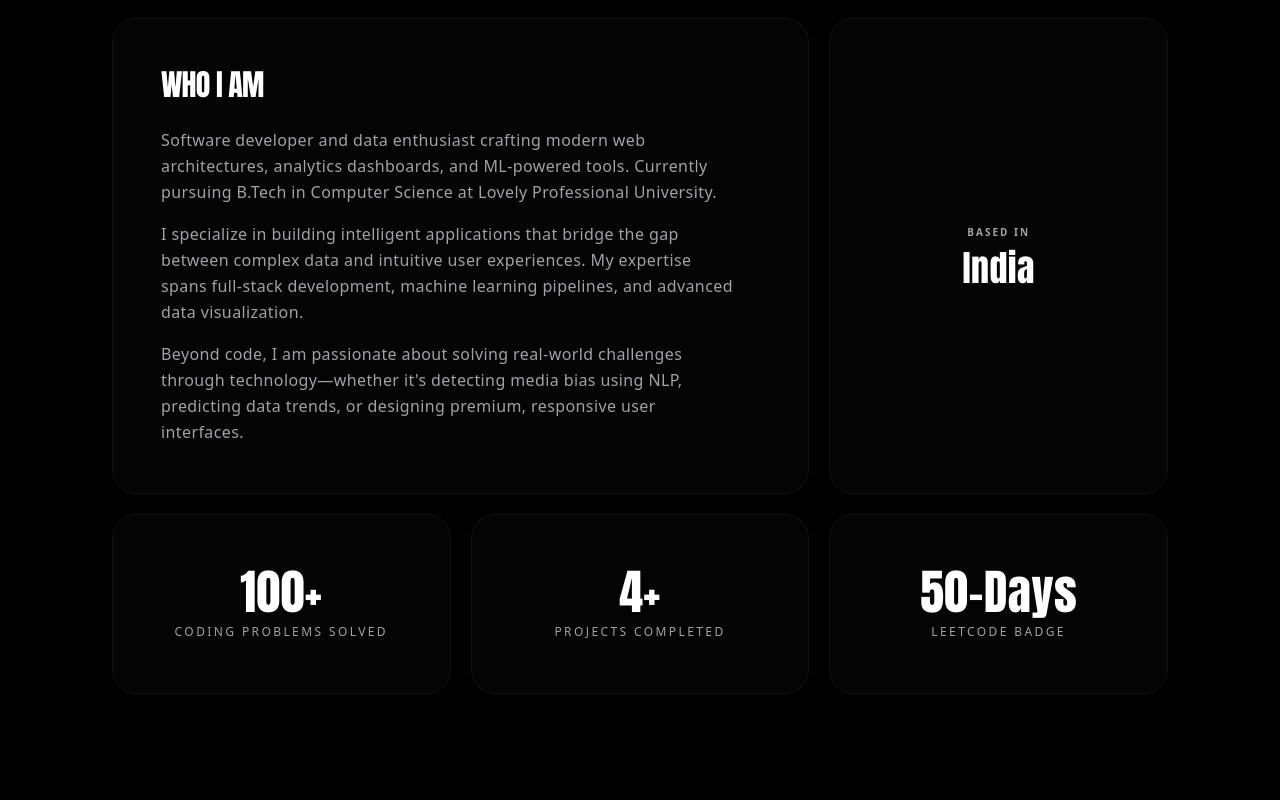
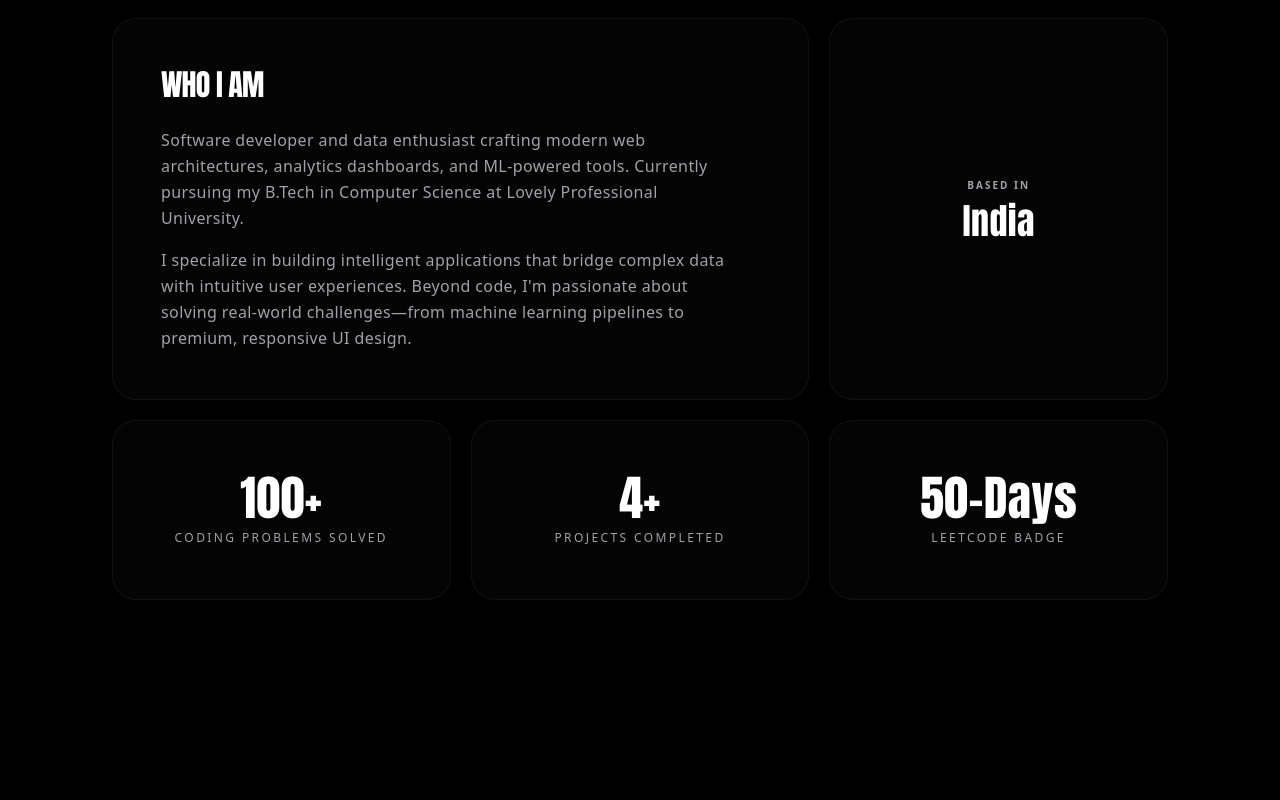
Before and after one commit to Abhigyan433/portfolio, a React (Vite) app: page / in a window 1280 px wide. Shown: the part 880-1680 px from the top of the page. Built offline with nearby package versions, Linux system fonts and the light colour scheme; a web font is replaced by a local one.

Commit message:
Condensed About section text

```diff
--- a/src/data/portfolioData.js
+++ b/src/data/portfolioData.js
@@ -8,9 +8,8 @@ export const portfolioData = {
     github: 'https://github.com/Abhigyan433',
     location: 'India',
     aboutParagraphs: [
-      "Software developer and data enthusiast crafting modern web architectures, analytics dashboards, and ML-powered tools. Currently pursuing B.Tech in Computer Science at Lovely Professional University.",
-      "I specialize in building intelligent applications that bridge the gap between complex data and intuitive user experiences. My expertise spans full-stack development, machine learning pipelines, and advanced data visualization.",
-      "Beyond code, I am passionate about solving real-world challenges through technology—whether it's detecting media bias using NLP, predicting data trends, or designing premium, responsive user interfaces."
+      "Software developer and data enthusiast crafting modern web architectures, analytics dashboards, and ML-powered tools. Currently pursuing my B.Tech in Computer Science at Lovely Professional University.",
+      "I specialize in building intelligent applications that bridge complex data with intuitive user experiences. Beyond code, I'm passionate about solving real-world challenges—from machine learning pipelines to premium, responsive UI design."
     ],
     stats: [
       { value: '100+', label: 'Coding Problems Solved' },
```
